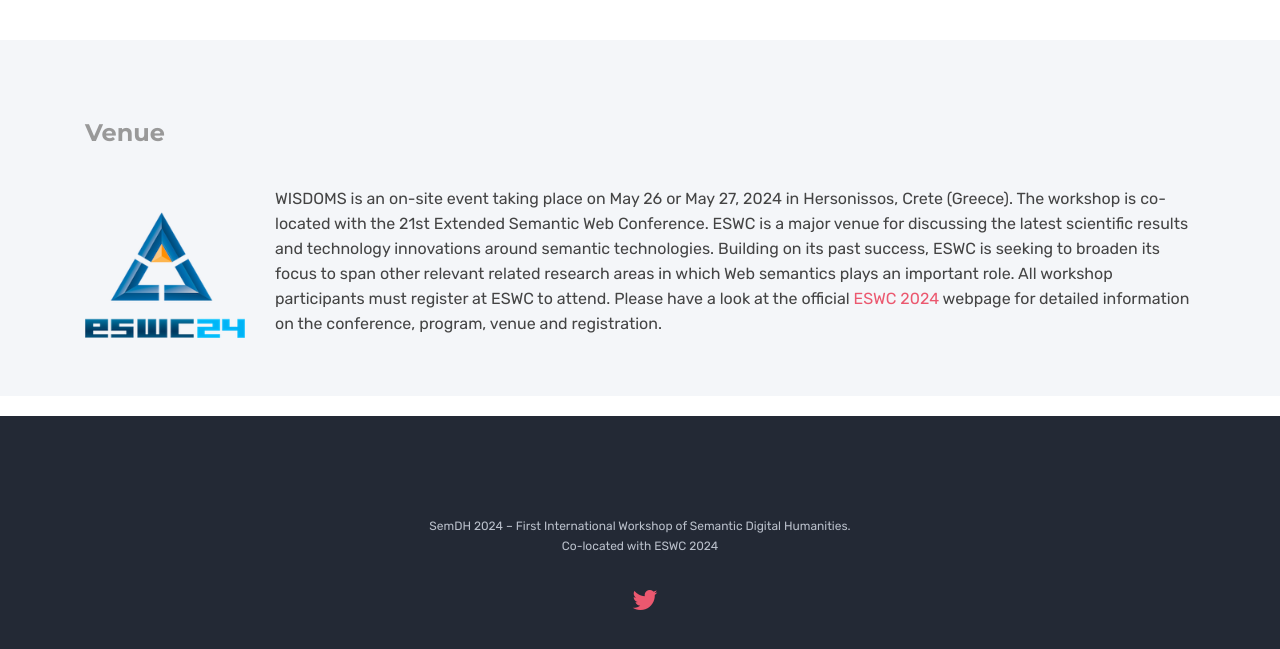
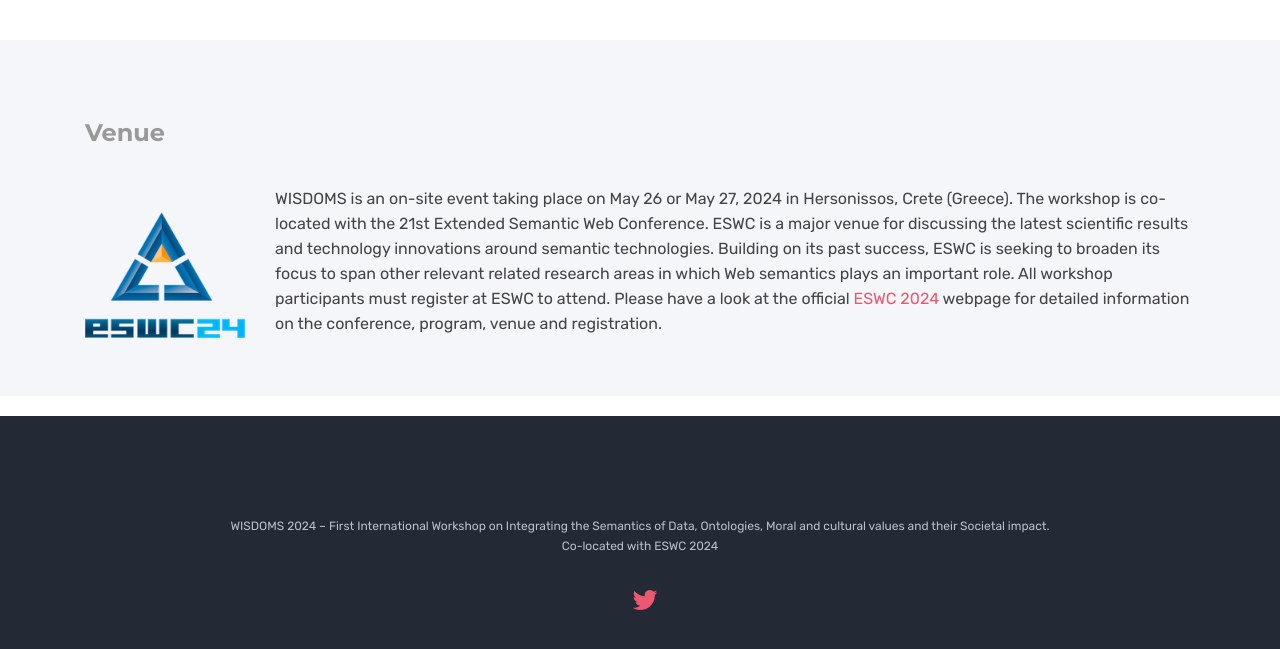
Before and after one commit to wisdoms-workshop/wisdoms-workshop.github.io, a Jekyll site: the page built from index.html, in a window 1280 px wide. Shown: the part 2642-3291 px from the top of the page. Built offline with Jekyll 4.4.1, drawn with Linux system fonts in a browser that asks for light colours.

Commit message:
program committee

```diff
--- a/_includes/themes/bootstrap/footer.html
+++ b/_includes/themes/bootstrap/footer.html
@@ -2,7 +2,7 @@
       <footer class="default-footer text-center">
         <div class="container">
           <!-- <img class="mb-40 footer-logo" src="{{ BASE_PATH }}/assets/images/logo-2.png" alt=""> -->
-          <span class="copy-right dis-blk">SemDH 2024 – First International Workshop of Semantic Digital Humanities. <br> Co-located with ESWC 2024</span>
+          <span class="copy-right dis-blk">WISDOMS 2024 – First International Workshop on Integrating the Semantics of Data, Ontologies, Moral and cultural values and their Societal impact. <br> Co-located with ESWC 2024</span>
           <span class="social">
                   {% if site.author.facebook %}<a href="https://www.facebook.com/{{ site.author.facebook }}/"><i class="fa fa-2x fa-facebook"></i></a>{% endif %}
                   {% if site.author.twitter %}<a href="https://twitter.com/{{ site.author.twitter }}"><i class="fa fa-2x fa-twitter"></i></a>{% endif %}
```
Also changed, not shown: README.md.
